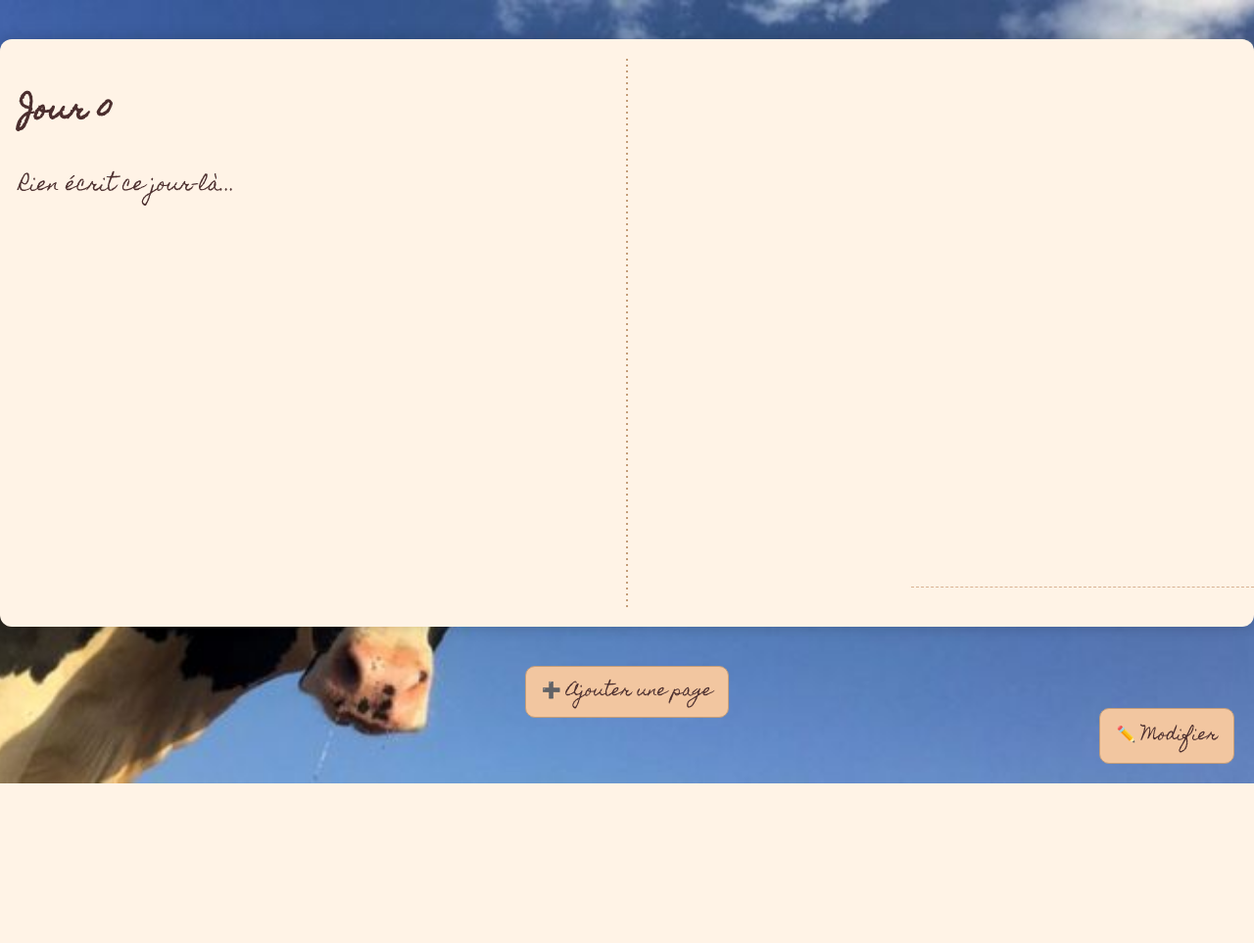
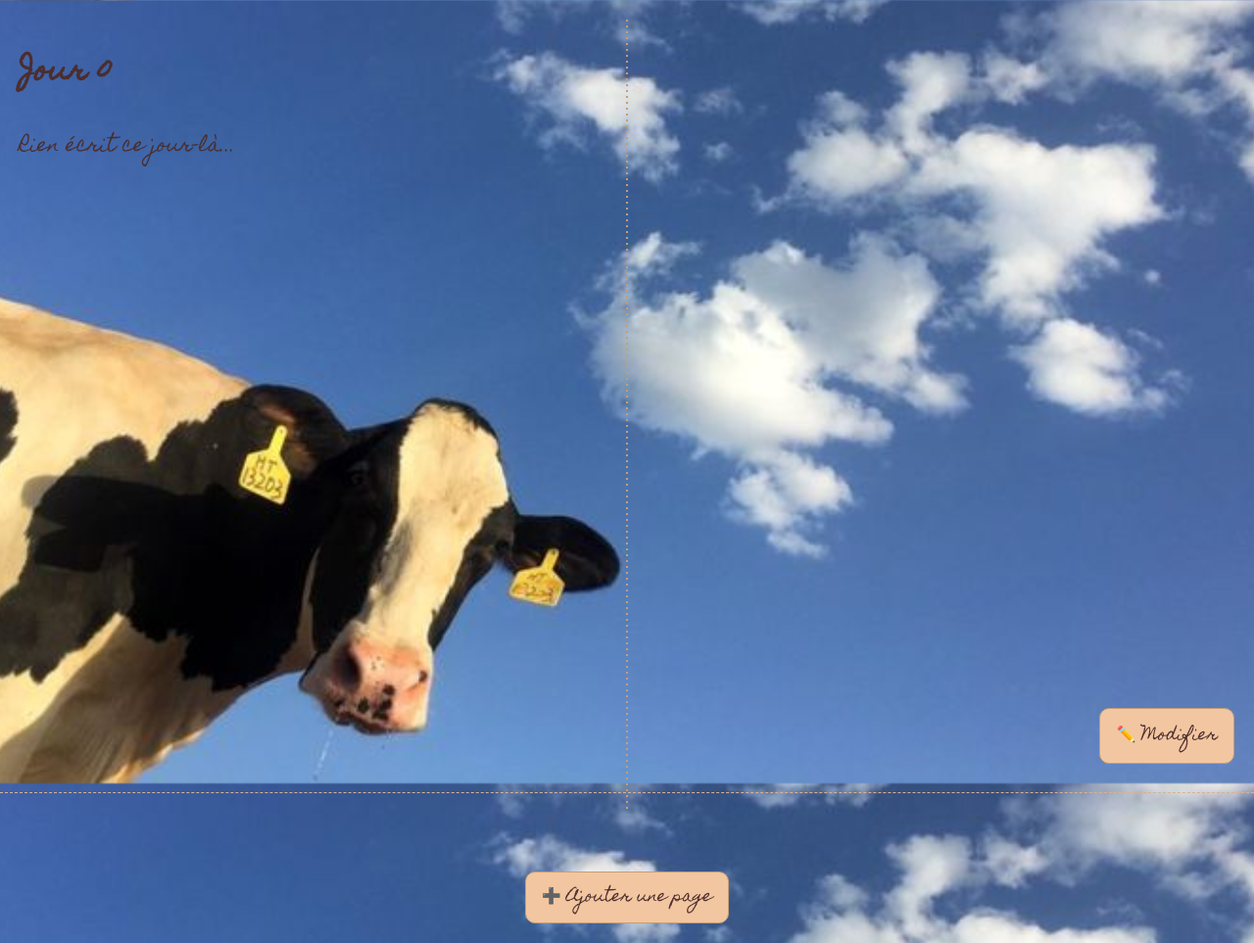
Before and after one commit to RobinLKK/projetisen, a PHP site: page /manjari/index.php?jour=0 in a window 1280 px wide. Shown: the whole page at 98% size. Before the commit the page ends 800 px from the top, so only its background shows below. Run offline with PHP 8.4, Linux system fonts and the light colour scheme; tables that the repository leaves empty or names only in its code hold one stand-in row (values such as "Sample post").

Commit message:
Update main.css

```diff
--- a/manjari/css/main.css
+++ b/manjari/css/main.css
@@ -9,15 +9,7 @@ body {
 }
 
 .journal {
-    display: flex;
-    max-width: 1500px;
-    margin: 40px auto;
-    background: #fff3e6;
-    box-shadow: 0 0 15px rgba(0, 0, 0, 0.2);
-    border-radius: 12px;
-    overflow: hidden;
     position: relative; /* pour le pseudo-élément */
-
 }
 
 
```
